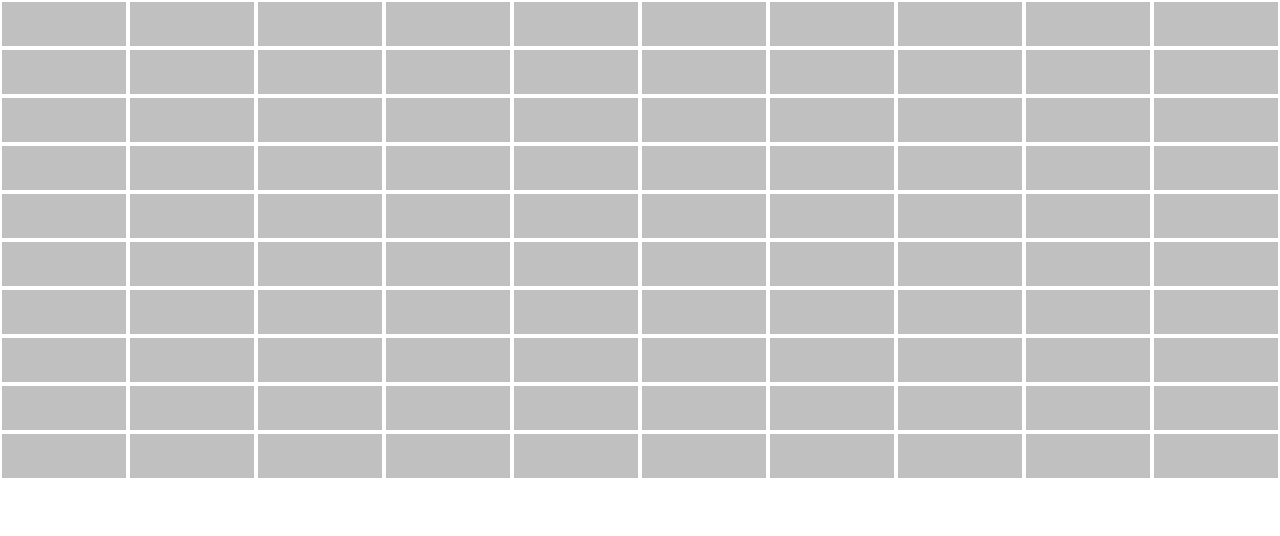
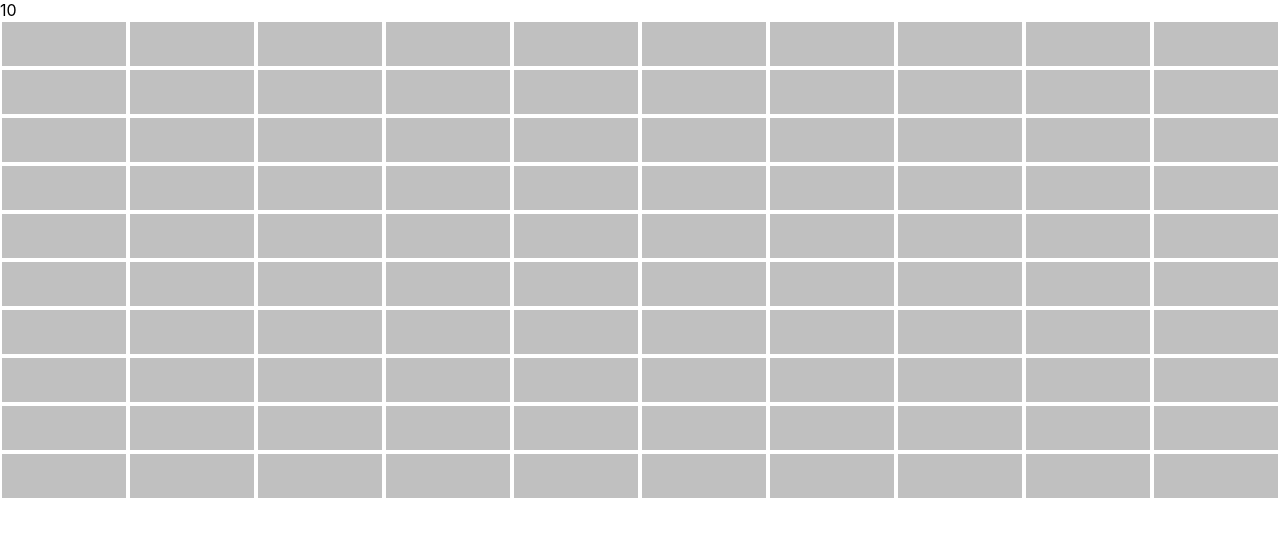
Before and after one commit to jsmithb117/minesweeper, a React (Create React App) app: page / in a window 1280 px wide. Shown: the top 536 px of the page. Built offline with nearby package versions, Linux system fonts and the light colour scheme.

Commit message:
Renders Form -> TopForm -> minesDisplay

```diff
--- a/src/App.tsx
+++ b/src/App.tsx
@@ -5,6 +5,7 @@ import { useAppSelector, useAppDispatch } from './features/hooks';
 import { IInitialState } from './features/initialState';
 import { useEffect } from 'react';
 import { setMinesDisplay } from './features/actionCreators';
+import Form from './components/Form';
 
 function App() {
   document.addEventListener('contextmenu', event => event.preventDefault());
@@ -25,6 +26,7 @@ function App() {
   return (
     <div className={className}>
       <HelmetProvider>
+        <Form />
         <Rows />
         <Helmet>
           <style type='text/css'>
--- /dev/null
+++ b/src/components/Form.tsx
@@ -0,0 +1,9 @@
+import TopForm from './TopForm';
+
+const Form = () => (
+  <div className="forms">
+    <TopForm />
+  </div>
+);
+
+export default Form;
--- /dev/null
+++ b/src/components/TopForm.tsx
@@ -0,0 +1,16 @@
+import { useAppSelector } from '../features/hooks';
+import { IInitialState } from '../features/initialState';
+
+const TopForm = () => {
+  const minesDisplay = useAppSelector((state: IInitialState) => state.form.minesDisplay);
+
+  return (
+    <div className="topform">
+      <div className="minesremaining">
+        {minesDisplay}
+      </div>
+    </div>
+  );
+};
+
+export default TopForm;
```
